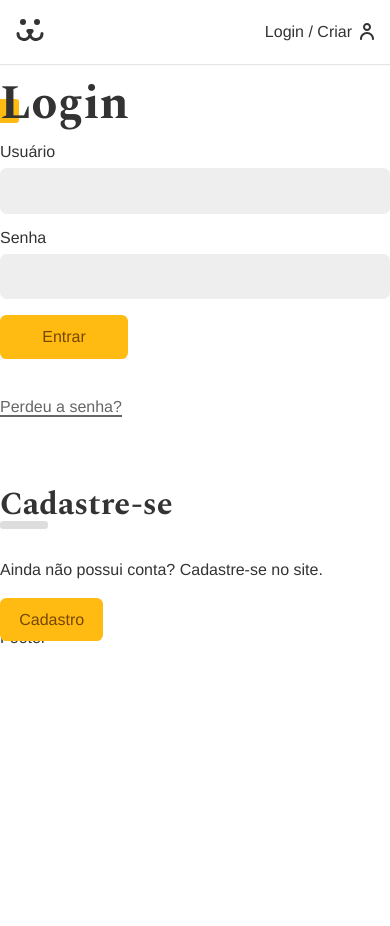
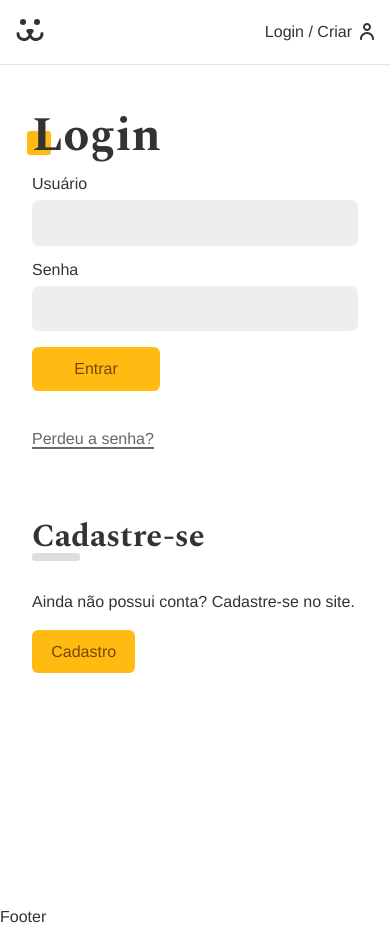
Before and after one commit to eduardopds/dogs, a React (Create React App) app: page /login in a window 390 px wide. Before the commit the page ends 844 px from the top, so only its background shows below. Built offline with nearby package versions, Linux system fonts and the light colour scheme.

Commit message:
Adicionando estilização de login pt.2

```diff
--- a/src/Components/Login/Login.js
+++ b/src/Components/Login/Login.js
@@ -1,23 +1,28 @@
 import React from 'react';
-import {Routes, Route, Navigate } from 'react-router-dom';
-import {LoginForm} from './LoginForm';
-import {LoginCreate} from './LoginCreate';
-import {LoginPasswordLost} from './LoginPasswordLost';
-import {LoginPasswordReset} from './LoginPasswordReset';
+import { Routes, Route, Navigate } from 'react-router-dom';
+import { LoginForm } from './LoginForm';
+import { LoginCreate } from './LoginCreate';
+import { LoginPasswordLost } from './LoginPasswordLost';
+import { LoginPasswordReset } from './LoginPasswordReset';
 import { UserContext } from '../../UserContext';
+import styles from './Login.module.css';
 
 export const Login = () => {
 
-  const{login} = React.useContext(UserContext);
+  const { login } = React.useContext(UserContext);
 
-  if(login === true) return <Navigate to='/conta' />
-  return <div>
-    <Routes>
-      <Route path='/' element={<LoginForm/>}></Route>
-      <Route path='criar' element={<LoginCreate/>}></Route>
-      <Route path='perdeu' element={<LoginPasswordLost/>}></Route>
-      <Route path='resetar' element={<LoginPasswordReset/>}></Route>
-    </Routes>
+  if (login === true) return <Navigate to='/conta' />
+  return (
 
-    </div>;
+    <section className={styles.login}>
+      <div className={styles.forms} >
+        <Routes>
+          <Route path='/' element={<LoginForm />}></Route>
+          <Route path='criar' element={<LoginCreate />}></Route>
+          <Route path='perdeu' element={<LoginPasswordLost />}></Route>
+          <Route path='resetar' element={<LoginPasswordReset />}></Route>
+        </Routes>
+      </div>
+    </section>
+  );
 };
--- /dev/null
+++ b/src/Components/Login/Login.module.css
@@ -0,0 +1,31 @@
+.login{
+    display: grid;
+    grid-template-columns: 1fr 1fr;
+    min-height: 100vh;
+    gap: 1rem;
+
+}
+
+.login::before{
+    display: block;
+    content: '';
+    background: url("../../Assets/login.jpg") no-repeat center center;
+    background-size: cover;
+}
+
+.forms{
+    max-width: 30rem;
+    padding: 2rem;
+}
+
+@media (max-width: 40rem){
+    .login{
+        grid-template-columns: 1fr;
+    }
+    .login::before{
+        display: none;
+    }
+    .forms{
+        max-width: 100%;
+    }
+}
```
